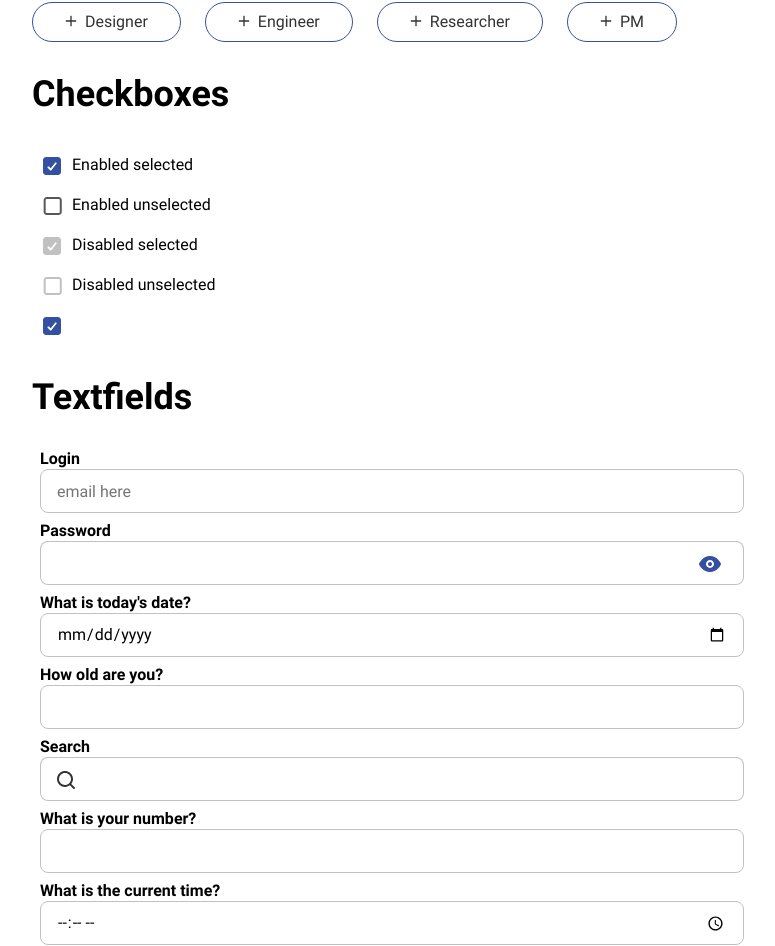
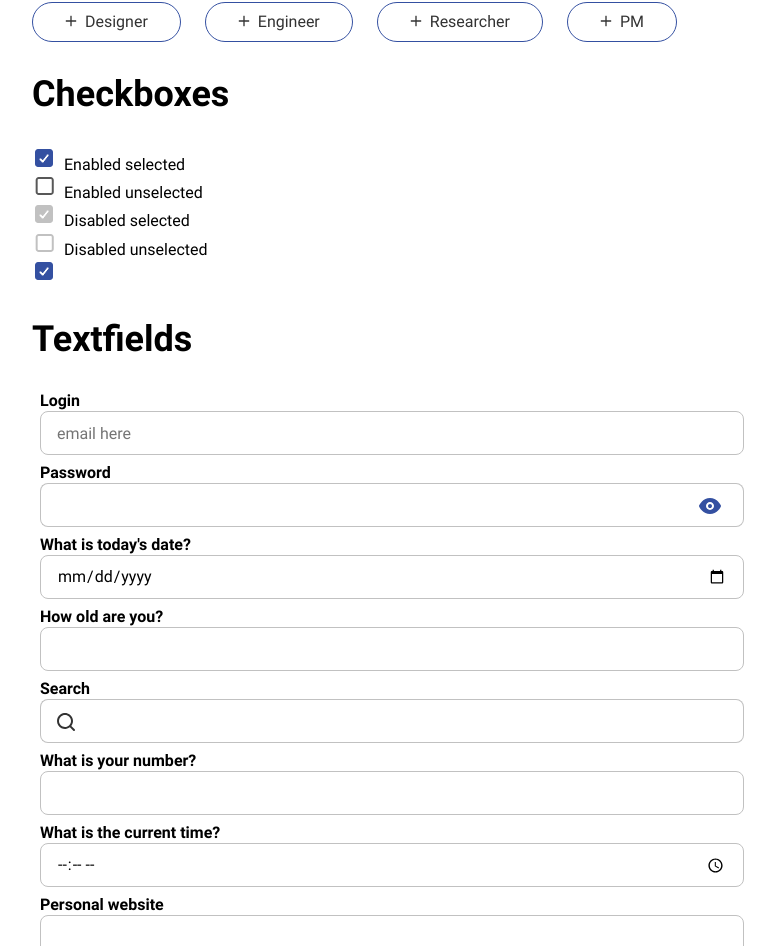
Before and after one commit to hackforla/CivicTechJobs, a React (Vite) app in the folder frontend/: page /demo in a window 1280 px wide. Shown: the part 1029-1975 px from the top of the page, without its empty margins (8-783 px from the left). Built offline with nearby package versions, Linux system fonts and the light colour scheme.

Commit message:
Deleted .scss file and refactored away old Checkbox component

```diff
--- a/frontend/src/components/Inputs/Checkbox.tsx
+++ /dev/null
@@ -1,108 +0,0 @@
-// Eternal Imports
-import React, { useId, useLayoutEffect, useRef, useState } from "react";
-import { CSSTransition } from "react-transition-group";
-
-// Internal Imports
-import { combineClasses } from "../Utility/utils";
-import { IconCheckboxY, IconCheckboxN } from "assets/images/images";
-
-// Type declaration for props
-interface CheckboxProps {
-  addClass?: string;
-  defaultChecked?: boolean;
-  disabled?: boolean;
-  label: string;
-  labelHidden?: boolean;
-  onChange?: (e: React.ChangeEvent<HTMLInputElement>) => void;
-}
-
-function Checkbox({
-  defaultChecked = false,
-  disabled = false,
-  labelHidden = false,
-  ...props
-}: CheckboxProps) {
-  /* Notes on when to use color
-  disabledColor: use this for stroke and fill for Y and stroke only for N
-  enabledYColor: use this for stroke and fill for Y
-  enabledNColor: use this for stroke only N
-  */
-  const disabledColor = "#C1C1C1";
-  const enabledYColor = "#3450A1";
-  const enabledNColor = "#585858";
-  const checkboxId = useId();
-  const checkboxRef = useRef<HTMLInputElement>(null);
-  const nodeRef = useRef(null);
-
-  const [isChecked, setIsChecked] = useState(defaultChecked);
-
-  useLayoutEffect(() => {
-    if (checkboxRef.current) {
-      checkboxRef.current.checked = isChecked;
-    }
-  }, [isChecked]);
-
-  function handleChange(e: React.ChangeEvent<HTMLInputElement>) {
-    if (!disabled) {
-      setIsChecked(e.target.checked);
-    }
-    if (props.onChange) {
-      props.onChange(e);
-    }
-  }
-
-  return (
-    <div className={combineClasses("checkbox", props.addClass)}>
-      <input
-        className={combineClasses("checkbox-input", "sr-only", props.addClass)}
-        id={checkboxId}
-        type="checkbox"
-        defaultChecked={defaultChecked}
-        disabled={disabled}
-        ref={checkboxRef}
-        onChange={handleChange}
-      ></input>
-      <label
-        className={combineClasses(
-          "checkbox-label",
-          disabled && "checkbox-disabled",
-        )}
-        htmlFor={checkboxId}
-      >
-        <CSSTransition
-          in={isChecked}
-          classNames="checkbox-icon"
-          timeout={300}
-          nodeRef={nodeRef}
-        >
-          <span className="checkbox-icon" ref={nodeRef}>
-            {isChecked ? (
-              <IconCheckboxY
-                height="24"
-                width="24"
-                fill={disabled ? disabledColor : enabledYColor}
-                stroke={disabled ? disabledColor : enabledYColor}
-                viewBox="0 0 24 24"
-                aria-hidden="true"
-              />
-            ) : (
-              <IconCheckboxN
-                height="24"
-                width="24"
-                fill="#fff"
-                stroke={disabled ? disabledColor : enabledNColor}
-                viewBox="0 0 24 24"
-                aria-hidden="true"
-              />
-            )}
-          </span>
-        </CSSTransition>
-        <span className={combineClasses(labelHidden && "sr-only")}>
-          {props.label}
-        </span>
-      </label>
-    </div>
-  );
-}
-
-export { Checkbox };
--- a/frontend/src/components/Inputs/_Checkbox.scss
+++ /dev/null
@@ -1,51 +0,0 @@
-// External Imports
-@use "sass:color";
-
-// Internal Imports
-@use "../Basics" as *;
-
-/***************************
-*** Classes for checkbox ***
-***************************/
-.checkbox {
-  display: block;
-}
-
-.checkbox-icon {
-  align-items: center;
-  border-radius: 50%;
-  display: inline-flex;
-  height: 40px;
-  justify-content: center;
-  width: 40px;
-}
-
-:not(.checkbox-disabled) > .checkbox-icon {
-  &:hover,
-  &:focus,
-  .checkbox-input:focus-visible + & {
-    background-color: color.change($color-blue-dark, $alpha: 0.16);
-  }
-}
-
-.checkbox-icon-enter,
-.checkbox-icon-exit {
-  background-color: color.change($color-blue-dark, $alpha: 0.32) !important;
-}
-
-.checkbox-icon-enter-active,
-.checkbox-icon-exit-active {
-  background-color: color.change($color-blue-dark, $alpha: 0.16) !important;
-  transition: background-color 300ms;
-}
-
-.checkbox-label {
-  align-items: center;
-  display: flex;
-  user-select: none;
-  width: fit-content;
-
-  &:not(.checkbox-disabled):hover {
-    cursor: pointer;
-  }
-}
--- a/frontend/src/components/Inputs/_index.scss
+++ b/frontend/src/components/Inputs/_index.scss
@@ -1,5 +1,4 @@
 @forward "Calendar";
-@forward "Checkbox";
 @forward "Chip";
 @forward "Dropdown";
 @forward "Textfield";
--- a/frontend/src/components/components.tsx
+++ b/frontend/src/components/components.tsx
@@ -2,7 +2,6 @@ import { Button } from "./Buttons/Button";
 import { IconButton } from "./Buttons/IconButton";
 import { ScrollCarousel } from "./Carousel/ScrollCarousel";
 import { Calendar } from "./Inputs/Calendar";
-import { Checkbox } from "./Inputs/Checkbox";
 import { Chip } from "./Inputs/Chip";
 import { Dropdown, DropdownOption } from "./Inputs/Dropdown";
 import { TextField } from "./Inputs/Textfield";
@@ -18,7 +17,6 @@ export {
   // Dialog
   // Inputs
   Calendar,
-  Checkbox,
   Chip,
   Dropdown,
   DropdownOption,
--- a/frontend/src/pages/Demo/Demo.tsx
+++ b/frontend/src/pages/Demo/Demo.tsx
@@ -3,7 +3,6 @@ import React, { Fragment, useState } from "react";
 
 // Internal Imports
 import {
-  Checkbox,
   Chip,
   TextField,
   Notification,
@@ -16,6 +15,7 @@ import {
   IconDropdownDown,
 } from "assets/images/images";
 import { combineClasses } from "components/Utility/utils";
+import Checkbox from "tw-components/Checkbox";
 
 function Demo() {
   function textFieldOnChange(e: React.ChangeEvent<HTMLInputElement>) {
```
Also changed, not shown: 1 other file (tests, documents, lock files or other folders).
